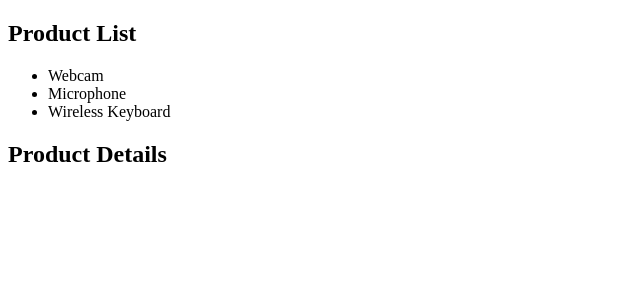
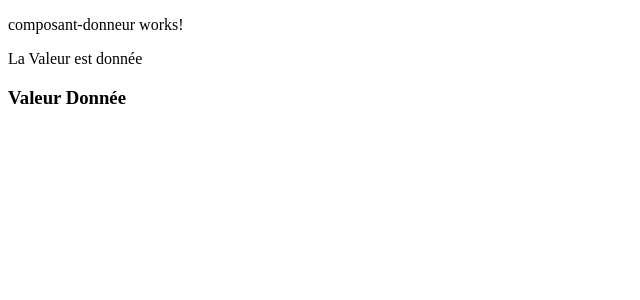
Before and after one commit to ErickChezOCs/theApp, an Angular app: page / in a window 1280 px wide. Shown: the top 300 px of the page, without its empty margins (0-640 px from the left). Built offline with nearby package versions, Linux system fonts and the light colour scheme.

Commit message:
second implementation of Input binding

```diff
--- a/src/app/app.component.html
+++ b/src/app/app.component.html
@@ -6,7 +6,8 @@
 <!-- * * * * * * * * * Delete the template below * * * * * * * * * * -->
 <!-- * * * * * * * to get started with your project! * * * * * * * * -->
 <!-- * * * * * * * * * * * * * * * * * * * * * * * * * * * * * * * -->
-<app-product-list></app-product-list>
+<app-composant-donneur></app-composant-donneur>
+<app-composant-recepteur></app-composant-recepteur>
 
 <!-- * * * * * * * * * * * * * * * * * * * * * * * * * * * * * * * -->
 <!-- * * * * * * * * * * * The content above * * * * * * * * * * * -->
--- a/src/app/app.module.ts
+++ b/src/app/app.module.ts
@@ -5,6 +5,7 @@ import { AppComponent } from './app.component';
 import { OrdersModule } from './orders/orders.module';
 import { ProductsModule } from './products/products.module';
 import { HelloWorldComponent } from './montest.component';
+import { CoreModule } from './core/core.module';
 
 @NgModule({
   declarations: [
@@ -14,7 +15,8 @@ import { HelloWorldComponent } from './montest.component';
   imports: [
     BrowserModule,
     ProductsModule,
-    OrdersModule
+    OrdersModule,
+    CoreModule
   ],
   providers: [],
   bootstrap: [AppComponent]
--- /dev/null
+++ b/src/app/core/composant-donneur/composant-donneur.component.html
@@ -0,0 +1,3 @@
+<p>composant-donneur works!</p>
+<p (click)="propriete_donneuse='Voici la vraie valeur donnée'">La Valeur est donnée</p>
+<app-composant-recepteur [propriete_recue]="propriete_donneuse"></app-composant-recepteur>
--- /dev/null
+++ b/src/app/core/composant-donneur/composant-donneur.component.ts
@@ -0,0 +1,11 @@
+import { Component } from '@angular/core';
+
+@Component({
+  selector: 'app-composant-donneur',
+  templateUrl: './composant-donneur.component.html',
+  styleUrls: ['./composant-donneur.component.css']
+})
+export class ComposantDonneurComponent {
+  propriete_donneuse = ' Valeur Donnée';
+
+}
--- /dev/null
+++ b/src/app/core/composant-recepteur/composant-recepteur.component.html
@@ -0,0 +1 @@
+<h3> {{propriete_recue}}</h3>
```
Also changed, not shown: src/app/core/composant-recepteur/composant-recepteur.component.ts (added, +11 -0 lines), src/app/core/core.module.ts (+12 -1 lines), src/app/shared/shared.module.ts (added, +12 -0 lines), src/app/core/composant-donneur/composant-donneur.component.css (added), src/app/core/composant-recepteur/composant-recepteur.component.css (added), 2 other files (tests, documents, lock files or other folders).
